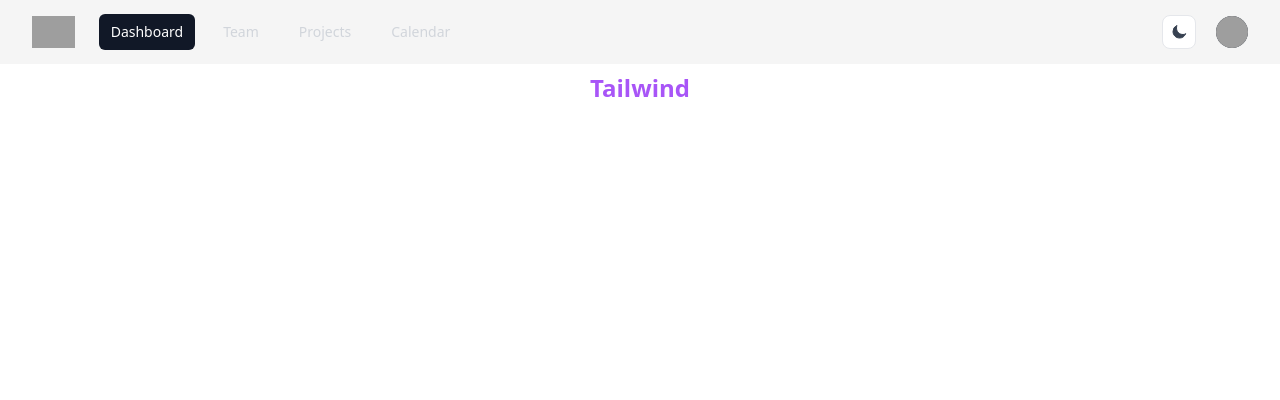
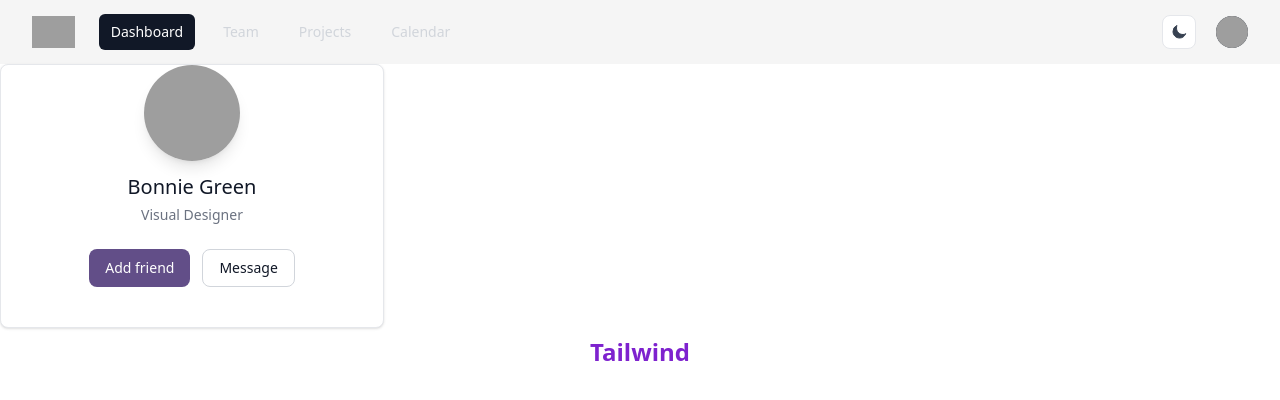
Before and after one commit to fatihbaydar/tailwind, a React (Create React App) app: page / in a window 1280 px wide. Shown: the top 400 px of the page. Built offline with nearby package versions, Linux system fonts and the light colour scheme; grey boxes are pictures that could not be loaded.

Commit message:
index css and end of the study

```diff
--- a/src/App.js
+++ b/src/App.js
@@ -2,13 +2,17 @@
 import HoverAndFocus from "./components/HoverAndFocus";
 import SpacingAndSizing from "./components/SpacingAndSizing";
 import Typography from "./components/Typography";
-import Navbar from "./components/Navbar"
+import Navbar from "./components/Navbar";
+import ProfileCard from "./components/ProfileCard";
 
 function App() {
   return (
     <div className="dark:bg-gray-700 min-h-screen">
-      <Navbar/>
-      <h1 className="text-2xl text-center text-purple-500 dark:text-white font-bold mt-2">Tailwind</h1>
+      <Navbar />
+      <ProfileCard />
+      <h1 className="mt-2">
+        Tailwind
+      </h1>
       {/* <Typography/> */}
       {/* <SpacingAndSizing/> */}
       {/* <HoverAndFocus/> */}
@@ -18,3 +22,5 @@
 }
 
 export default App;
+
+// burada h1 içinde yer alan text-2xl text-center text-purple-500 dark:text-white font-bold kısmı alıp index.css içindeki layer base içinde tanımladık. böylece her yerde tüm h1ler aynı stile sahip olabilecek.
--- /dev/null
+++ b/src/components/ProfileCard.jsx
@@ -0,0 +1,27 @@
+import React from "react";
+
+const ProfileCard = () => {
+  return (
+    <div class="user-card">
+      <div class="flex flex-col items-center pb-10">
+        <img
+          class="w-24 h-24 mb-3 rounded-full shadow-lg"
+          src="https://api.dicebear.com/7.x/avataaars/svg?seed=1"
+          alt="Bonnie image"
+        />
+        <h5 class="mb-1 text-xl font-medium text-gray-900 dark:text-white">
+          Bonnie Green
+        </h5>
+        <span class="text-sm text-gray-500 dark:text-gray-400">
+          Visual Designer
+        </span>
+        <div class="flex mt-4 md:mt-6">
+          <button class="btn-primary">Add friend</button>
+          <button class="btn-secondary">Message</button>
+        </div>
+      </div>
+    </div>
+  );
+};
+
+export default ProfileCard;
--- a/src/index.css
+++ b/src/index.css
@@ -1,3 +1,23 @@
 @tailwind base;
 @tailwind components;
 @tailwind utilities;
+
+/** element bazında default olarak vermek istediğimiz stilleri base layer'da veriyoruz */
+@layer base {
+  h1 {
+    @apply text-2xl text-center text-purple-700 dark:text-white font-bold;
+  }
+}
+
+/** component/class bazında default olarak vermek istediğimiz stilleri components layer'da veriyoruz */
+@layer components {
+  .btn-primary {
+    @apply inline-flex items-center px-4 py-2 text-sm font-medium text-center text-white bg-primary rounded-lg hover:bg-primary_hover focus:ring-4 focus:outline-none focus:ring-blue-300 dark:bg-primary dark:hover:bg-primary_hover dark:focus:ring-blue-950;
+  }
+  .btn-secondary {
+    @apply inline-flex items-center px-4 py-2 text-sm font-medium text-center text-gray-900 bg-white border border-gray-300 rounded-lg hover:bg-gray-100 focus:ring-4 focus:outline-none focus:ring-gray-200 dark:bg-gray-800 dark:text-white dark:border-gray-600 dark:hover:bg-gray-700 dark:hover:border-gray-700 dark:focus:ring-gray-700 ms-3;
+  }
+  .user-card {
+    @apply w-full max-w-sm bg-white border border-gray-200 rounded-lg shadow dark:bg-darker dark:border-gray-700;
+  }
+}
--- a/tailwind.config.js
+++ b/tailwind.config.js
@@ -1,11 +1,22 @@
 /** @type {import('tailwindcss').Config} */
 module.exports = {
-  content: [
-    "./src/**/*.{js,jsx,ts,tsx}",
-  ],
+  content: ["./src/**/*.{js,jsx,ts,tsx}"],
+  //* projemize bir plugin dahil etmek istiyorsak config dosyasına eklememiz gerekir
+  // content: ["./node_modules/flowbite/**/*.js"],
+  //? kendi theme ayarlarımızı eklemek için bu kısmı ekliyoruz
   theme: {
-    extend: {},
+    //! eğer tailwind'in default theme ayarları yerine kendimizinkini eklemek istemiyorsak mutlaka extend objesi içinde eklememiz gerekli yoksa tüm theme objesi değişir ve kendi eklediklerimiz dışındakileri kullanamayız.
+
+    extend: {
+      colors: {
+        primary: "#624E88",
+        primary_hover: "#8967B3",
+        dark: "#526D82",
+        darker: "#27374D",
+      },
+    },
   },
-  plugins: [],
-  darkMode: 'selector',
-}
+  //* projemize bir plugin dahil etmek istiyorsak config dosyasına eklememiz gerekir
+  // plugins: [require("flowbite/plugin")],
+  darkMode: "selector",
+};
```
